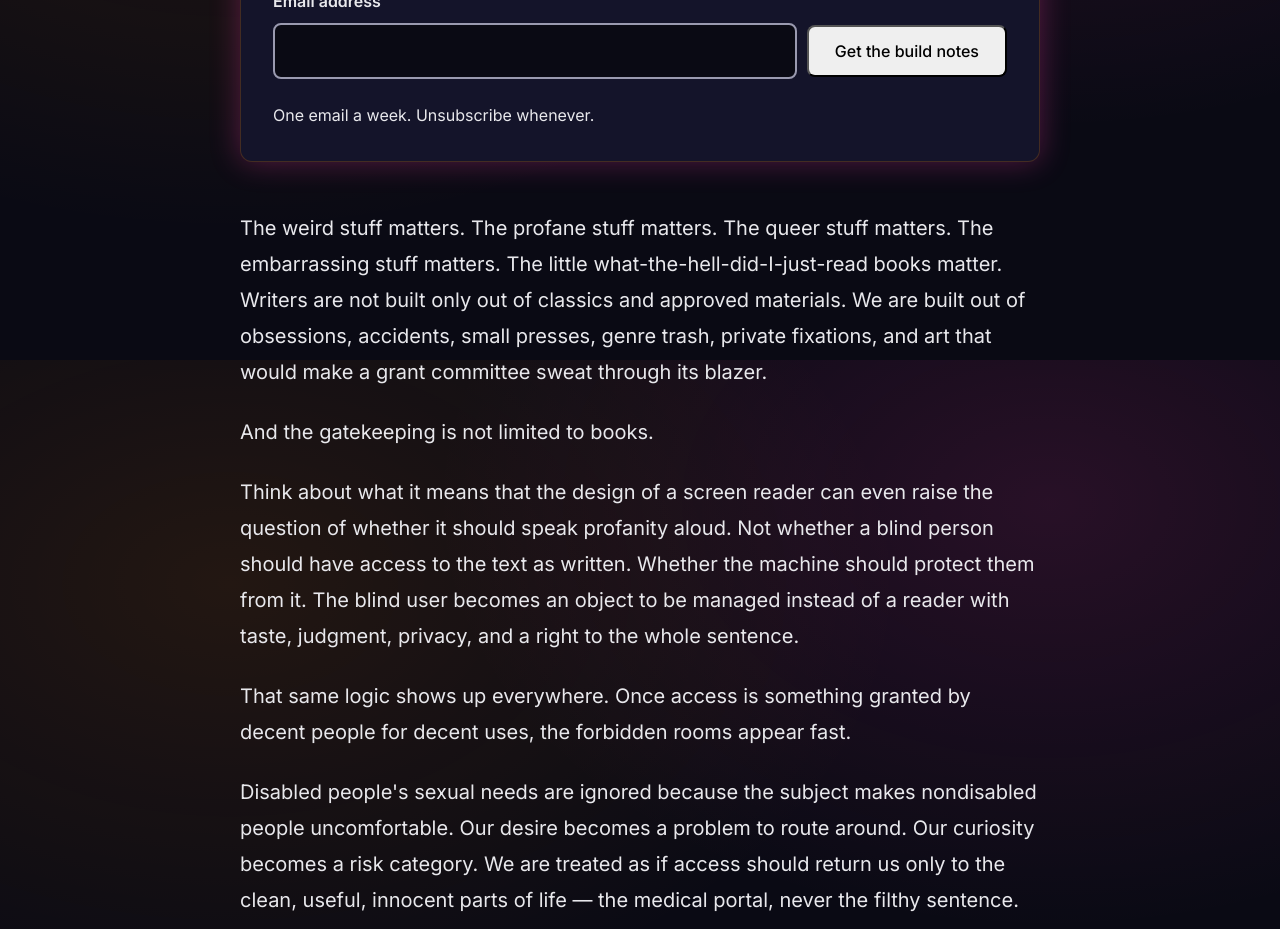
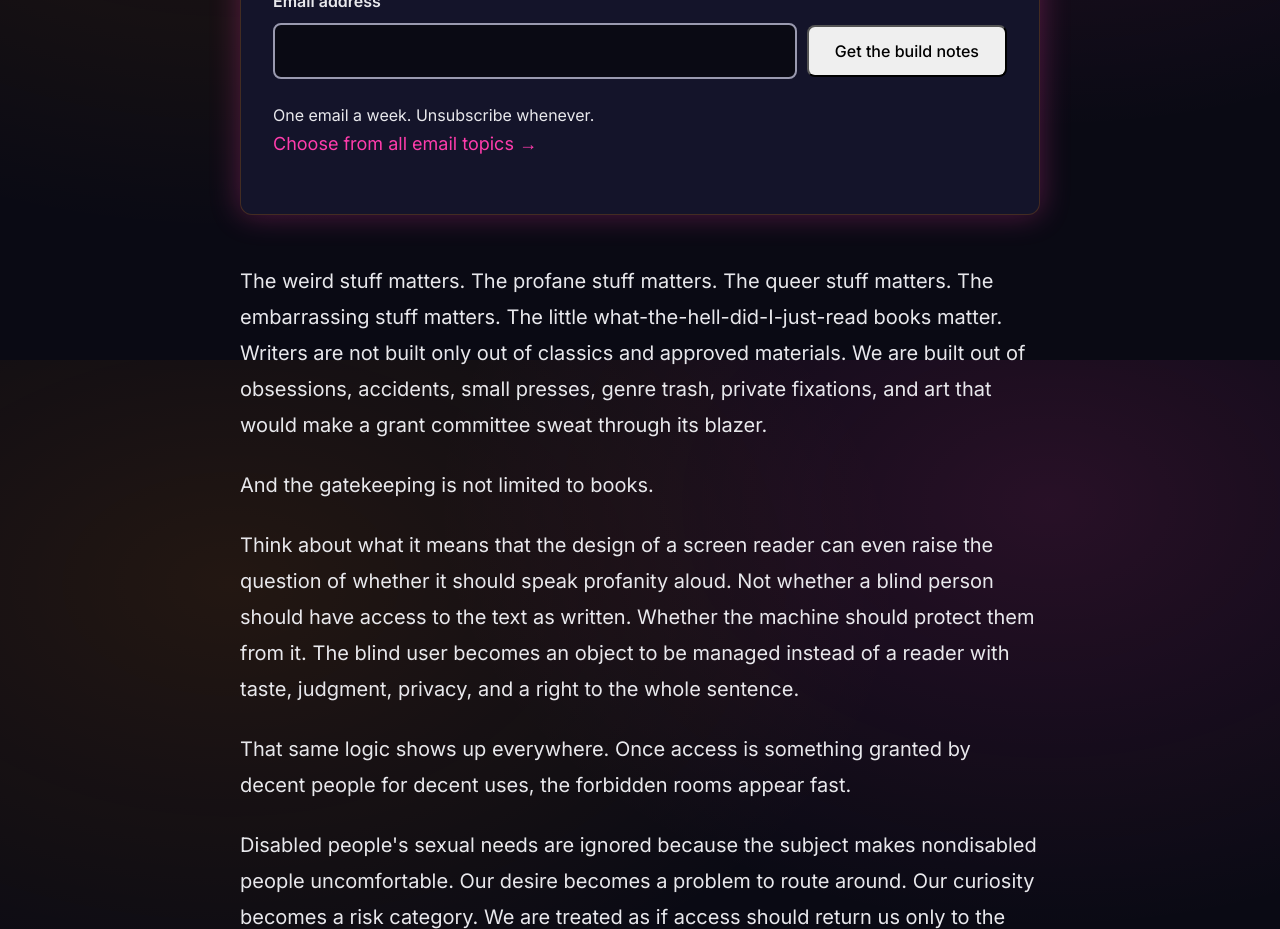
Before and after one commit to Arcadesys/work-thearcades-me, a Next.js app: page /blog/ai-accessibility-revolution in a window 1280 px wide. Shown: the part 5240-6169 px from the top of the page. Built offline with nearby package versions, Linux system fonts and the light colour scheme.

Commit message:
Link blog readers to shared email topics (#67)

```diff
--- a/app/blog/[slug]/page.tsx
+++ b/app/blog/[slug]/page.tsx
@@ -45,6 +45,7 @@ export default async function PostPage({ params }: PageProps<'/blog/[slug]'>) {
       <h3>{newsletter.heading}</h3>
       <p>{newsletter.body}</p>
       <SubscribeForm />
+      <p><a href="https://www.thearcades.me/subscribe">Choose from all email topics →</a></p>
     </div>
     {secondHalf && <div className="blog-prose"><Markdown {...markdownProps}>{secondHalf}</Markdown></div>}
     {source?.url && <p className="blog-provenance">Originally published on <a href={source.url}>The Arcades</a> on {displayDate(post.publishDate)}.</p>}
--- a/app/blog/page.tsx
+++ b/app/blog/page.tsx
@@ -32,6 +32,7 @@ export default function BlogPage() {
       <h2 id="blog-subscribe-heading">{newsletter.heading}</h2>
       <p>{newsletter.body}</p>
       <SubscribeForm placement="blog_index" />
+      <p><a href="https://www.thearcades.me/subscribe">Choose from all email topics →</a></p>
     </section>
     <aside className="blog-related" aria-labelledby="featured-guide-heading">
       <p className="label">Practical guide</p>
```
